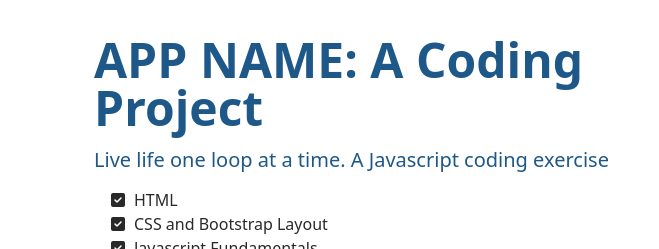
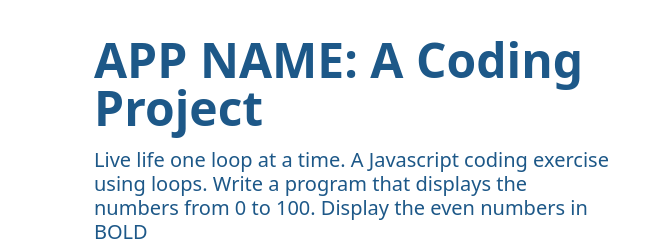
Before and after one commit to justarunsthing/JsSiteTemplate, a plain HTML site: page index.html in a window 1280 px wide. Shown: the part 60-309 px from the top of the page, 0-659 px from the left. Drawn offline with nearby package versions, Linux system fonts and the light colour scheme.

Commit message:
Update lead text

```diff
--- a/index.html
+++ b/index.html
@@ -51,7 +51,8 @@
                         APP NAME: A Coding Project
                     </h1>
                     <h4 class="lead">
-                        Live life one loop at a time. A Javascript coding exercise
+                        Live life one loop at a time. A Javascript coding exercise using loops.
+                        Write a program that displays the numbers from 0 to 100. Display the even numbers in <b>BOLD</b>
                     </h4>
                     <ul class="fa-ul pt-2 checklist">
                         <li><span class="fa-li"><i class="fas fa-check-square"></i></span>HTML</li>
```
